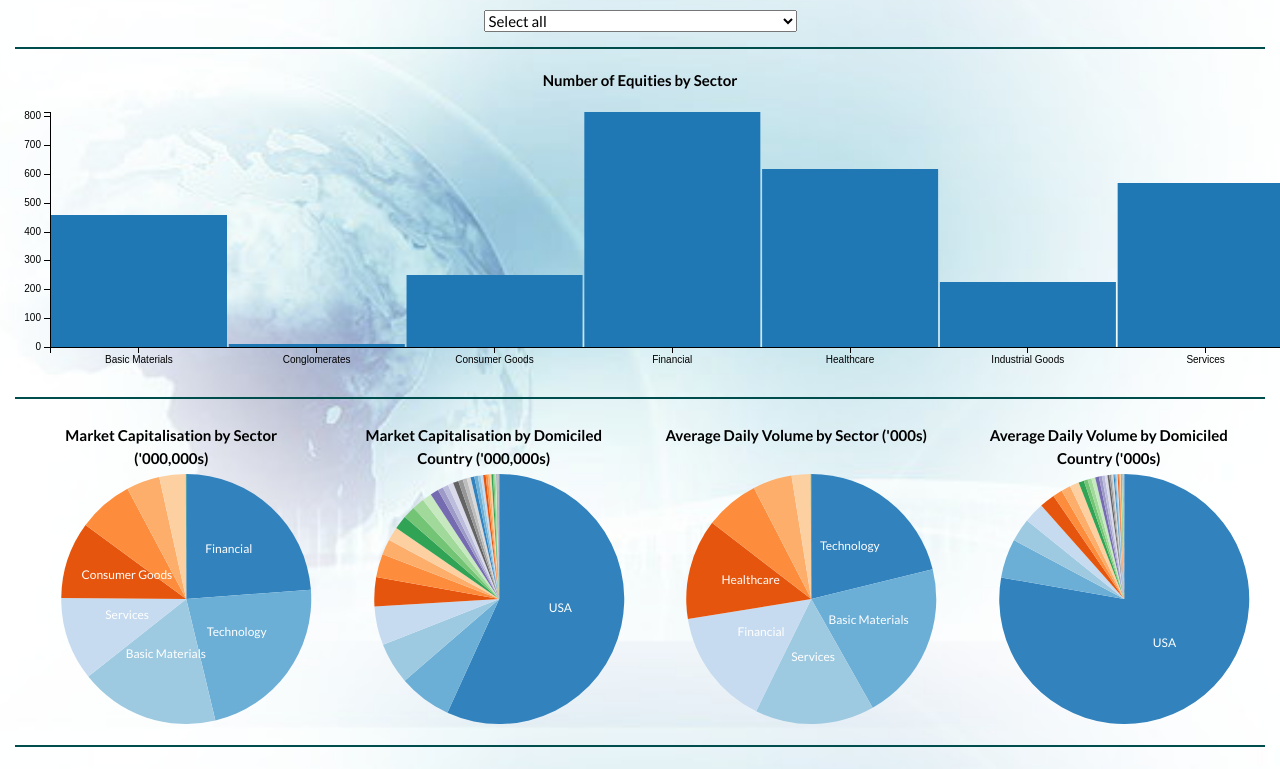
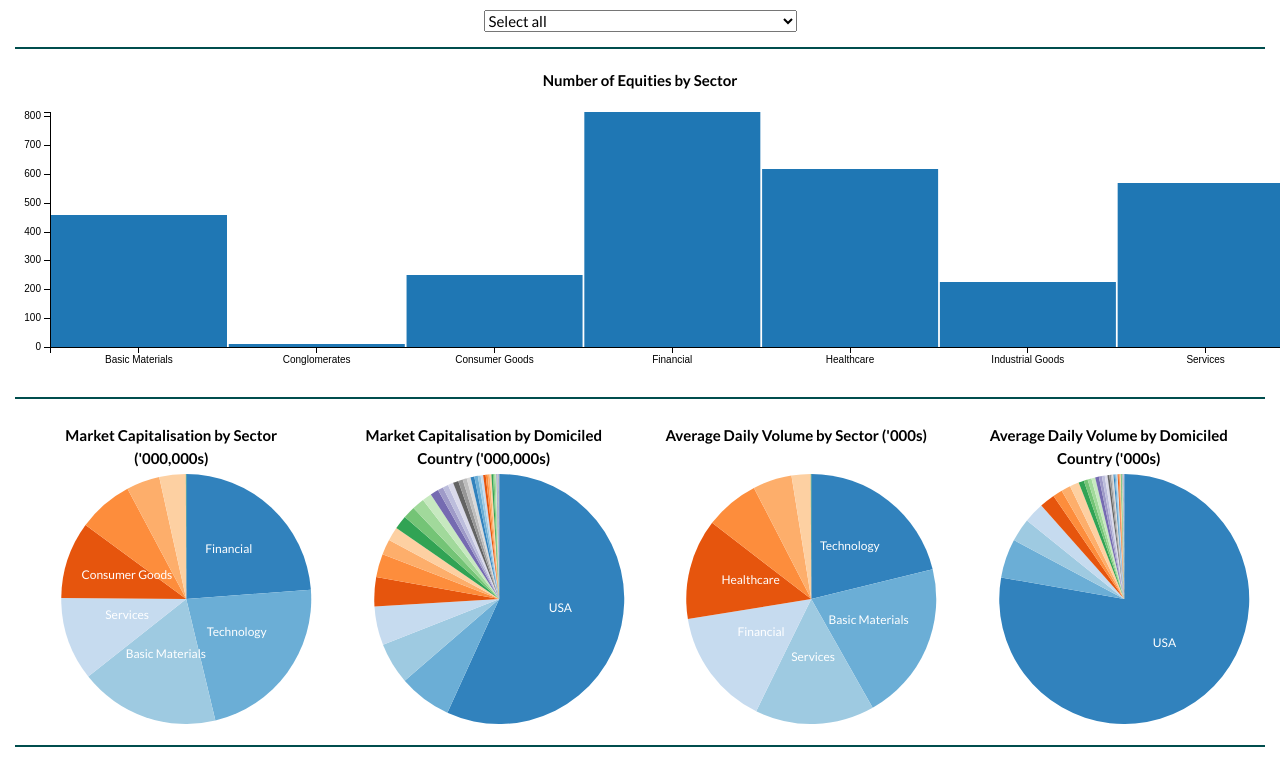
Before and after one commit to Code-Institute-Submissions/us-equity-markets-2017, a plain HTML site: page index.html in a window 1280 px wide. Shown: the part 159-928 px from the top of the page. Drawn offline with Linux system fonts and the light colour scheme.

Commit message:
Background photo - removed for cleaner UX.

```diff
--- a/index.html
+++ b/index.html
@@ -106,22 +106,6 @@
         <div id="price-avgvol" class="bar-chart"></div>
       </div>
 
-      <!-- Background photo -->
-
-      <style>
-        body {
-          height: 90vh;
-          background: url('images/blueBackground.jpg') no-repeat center center fixed;
-          -webkit-background-size: cover;
-          -moz-background-size: cover;
-          -o-background-size: cover;
-          background-size: cover;
-          align-items: center;
-          justify-content: center;
-          position: relative;
-        }
-      </style>
-
     </main>
 
   </div>
```
Also changed, not shown: images/blueBackground.jpg (deleted).
